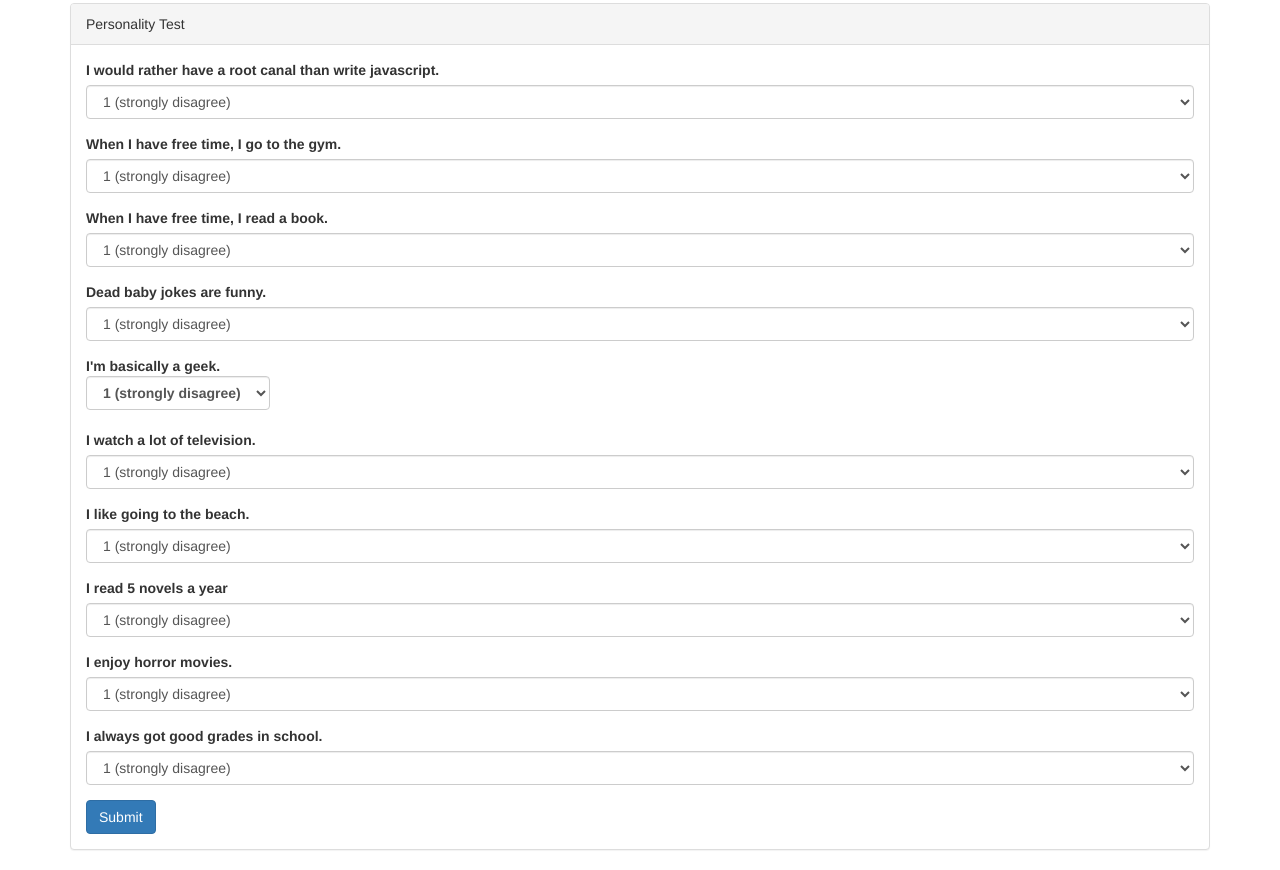
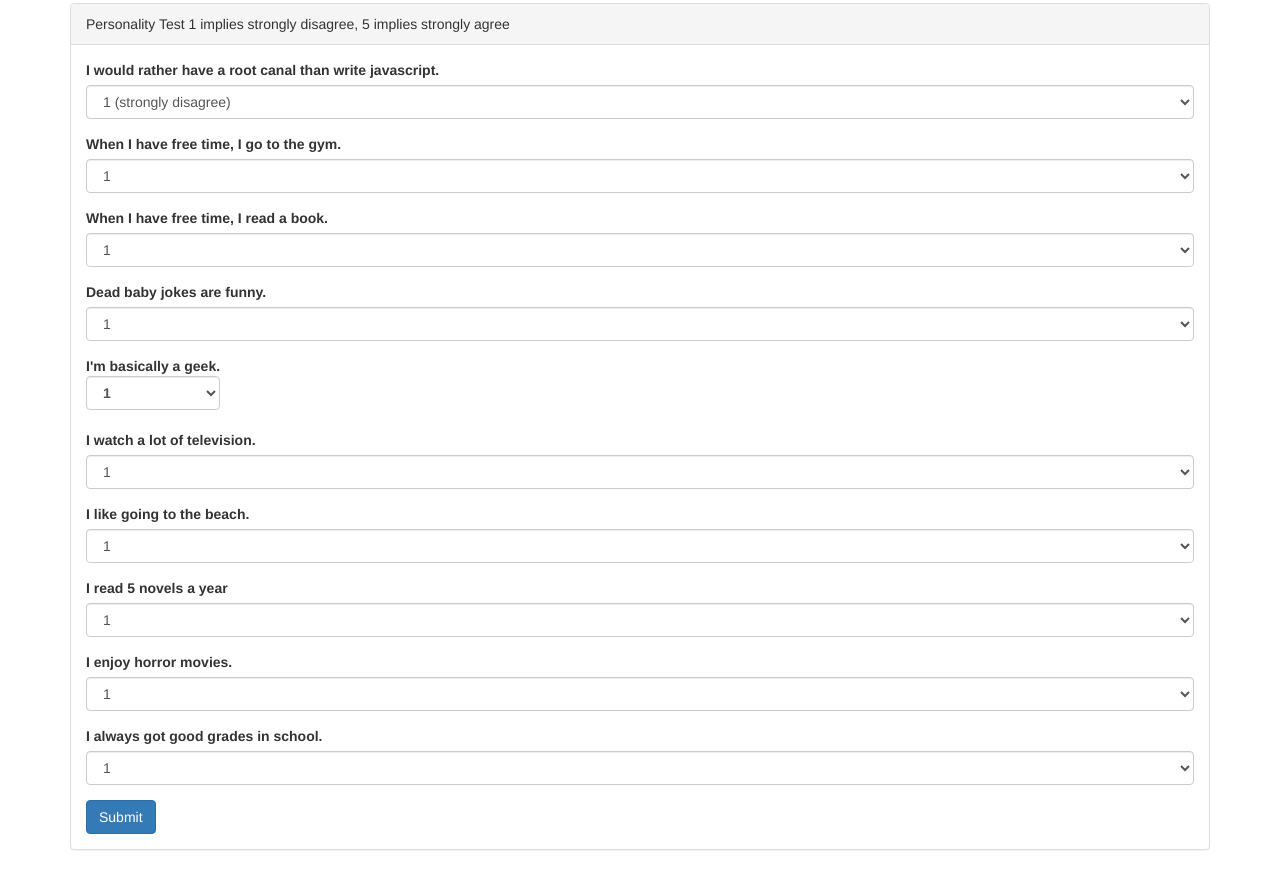
Before and after one commit to bkwiencien/FriendFinder, a website: page app/public/survey.html in a window 1280 px wide. Shown: the part 411-1281 px from the top of the page. Drawn offline with nearby package versions, Linux system fonts and the light colour scheme.

Commit message:
script work

```diff
--- a/app/public/survey.html
+++ b/app/public/survey.html
@@ -35,7 +35,7 @@
       <div class="row">
         <div class="col-xs-12">
           <div class="panel panel-default">
-            <div class="panel-heading" id="panel-top"> Personality Test</div>
+            <div class="panel-heading" id="panel-top"> Personality Test 1 implies strongly disagree, 5 implies strongly agree</div>
               <div class="panel-body">
                 <form>
                   <div class="form-group">
@@ -51,91 +51,91 @@
                   <div class="form-group">
                     <label>When I have free time, I go to the gym.</label>
                     <select class="form-control" id="q2">
-                      <option>1 (strongly disagree)</option>
+                      <option>1</option>
                       <option>2</option>
                       <option>3</option>
                       <option>4</option>
-                      <option>5 (strongly agree)</option>
+                      <option>5</option>
                     </select>
                   </div>
                   <div class="form-group">
                     <label>When I have free time, I read a book.</label>
                     <select class="form-control" id="q3">
-                      <option>1 (strongly disagree)</option>
+                      <option>1</option>
                       <option>2</option>
                       <option>3</option>
                       <option>4</option>
-                      <option>5 (strongly agree)</option>
+                      <option>5</option>
                     </select>
                   </div>
                   <div class="form-group">
                     <label>Dead baby jokes are funny.</label>
                     <select class="form-control" id="q4">
-                      <option>1 (strongly disagree)</option>
+                      <option>1</option>
                       <option>2</option>
                       <option>3</option>
                       <option>4</option>
-                      <option>5 (strongly agree)</option>
+                      <option>5</option>
                     </select>
                   </div>
                   <div class="form-group">
                     <label>I'm basically a geek.
                     <select class="form-control" id="q5">
-                      <option>1 (strongly disagree)</option>
+                      <option>1</option>
                       <option>2</option>
                       <option>3</option>
                       <option>4</option>
-                      <option>5 (strongly agree)</option>
+                      <option>5</option>
                     </select>
                   </div>
                   <div class="form-group">
                     <label>I watch a lot of television.</label>
                     <select class="form-control" id="q6">
-                      <option>1 (strongly disagree)</option>
+                      <option>1</option>
                       <option>2</option>
                       <option>3</option>
                       <option>4</option>
-                      <option>5 (strongly agree)</option>
+                      <option>5</option>
                     </select>
                   </div>
                   <div class="form-group">
                     <label>I like going to the beach.</label>
                     <select class="form-control" id="q7">
-                      <option>1 (strongly disagree)</option>
+                      <option>1</option>
                       <option>2</option>
                       <option>3</option>
                       <option>4</option>
-                      <option>5 (strongly agree)</option>
+                      <option>5</option>
                     </select>
                   </div>
                   <div class="form-group">
                     <label>I read 5 novels a year</label>
                     <select class="form-control" id="q8">
-                      <option>1 (strongly disagree)</option>
+                      <option>1</option>
                       <option>2</option>
                       <option>3</option>
                       <option>4</option>
-                      <option>5 (strongly agree)</option>
+                      <option>5</option>
                     </select>
                   </div>
                   <div class="form-group">
                     <label>I enjoy horror movies.</label>
                     <select class="form-control" id="q9">
-                      <option>1 (strongly disagree)</option>
+                      <option>1</option>
                       <option>2</option>
                       <option>3</option>
                       <option>4</option>
-                      <option>5 (strongly agree)</option>
+                      <option>5</option>
                     </select>
                   </div>
                   <div class="form-group">
                     <label>I always got good grades in school.</label>
                     <select class="form-control" id="q10">
-                      <option>1 (strongly disagree)</option>
+                      <option>1</option>
                       <option>2</option>
                       <option>3</option>
                       <option>4</option>
-                      <option>5 (strongly agree)</option>
+                      <option>5</option>
                     </select>
                   </div>
                 <!--  <input type="button" value="submit" class="btn btn-primary" id="button1"/> -->
@@ -168,11 +168,23 @@
     </div>
     <!-- <script type="text/javascript" src="script.js"/>-->
     <script>
+    var facts = {
+       name: "",
+       photo: "",
+       scores: []
+    }
     $('#button1').on("click",(function(event) {
+    facts.name = $('#name').val().trim();
+    if (!facts.nameo) {
+      alert("name cannot be blank");
+      return;
+    }
+    facts.photo = $('#photo').val().trim();
     console.log("in click fnct");
     console.log($('#q3').val());
+    console.log("name = " + facts.name);
+    console.log("photo = " + facts.photo);
     event.preventDefault();
-      console.log("handle submit");
       }));
     </script>
   </body>
```
